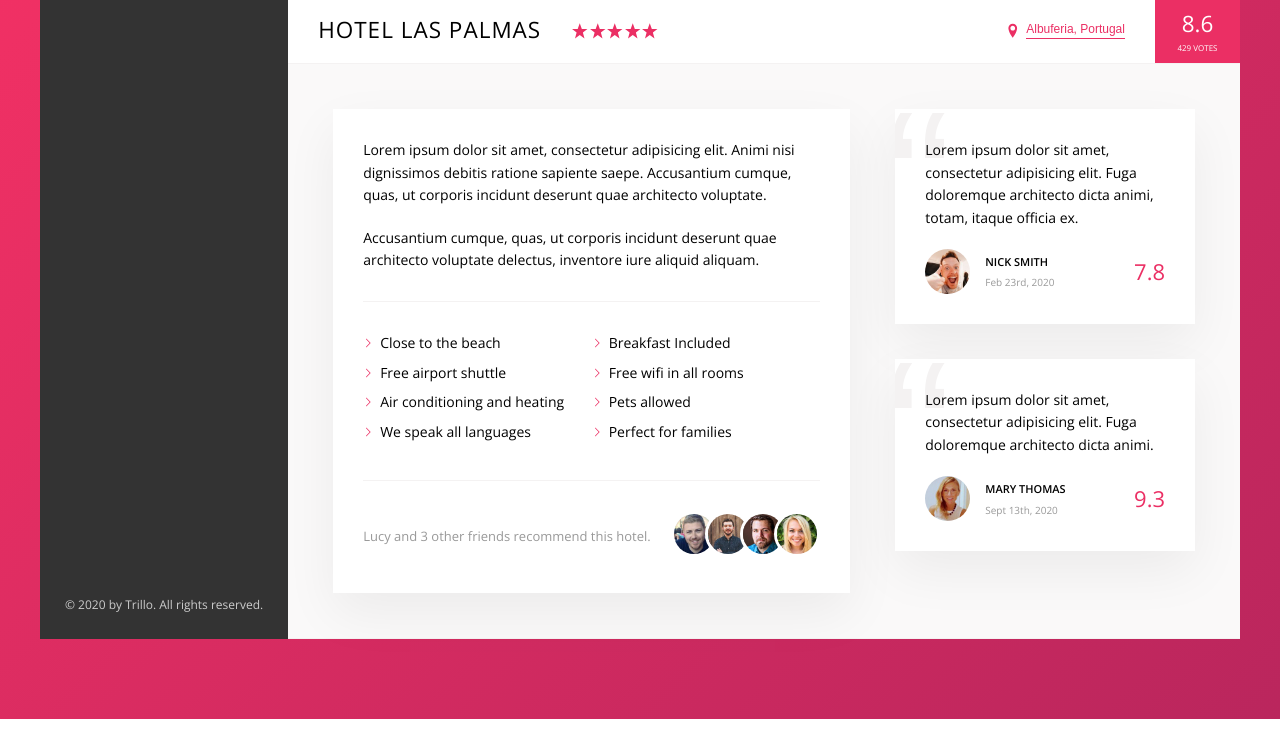
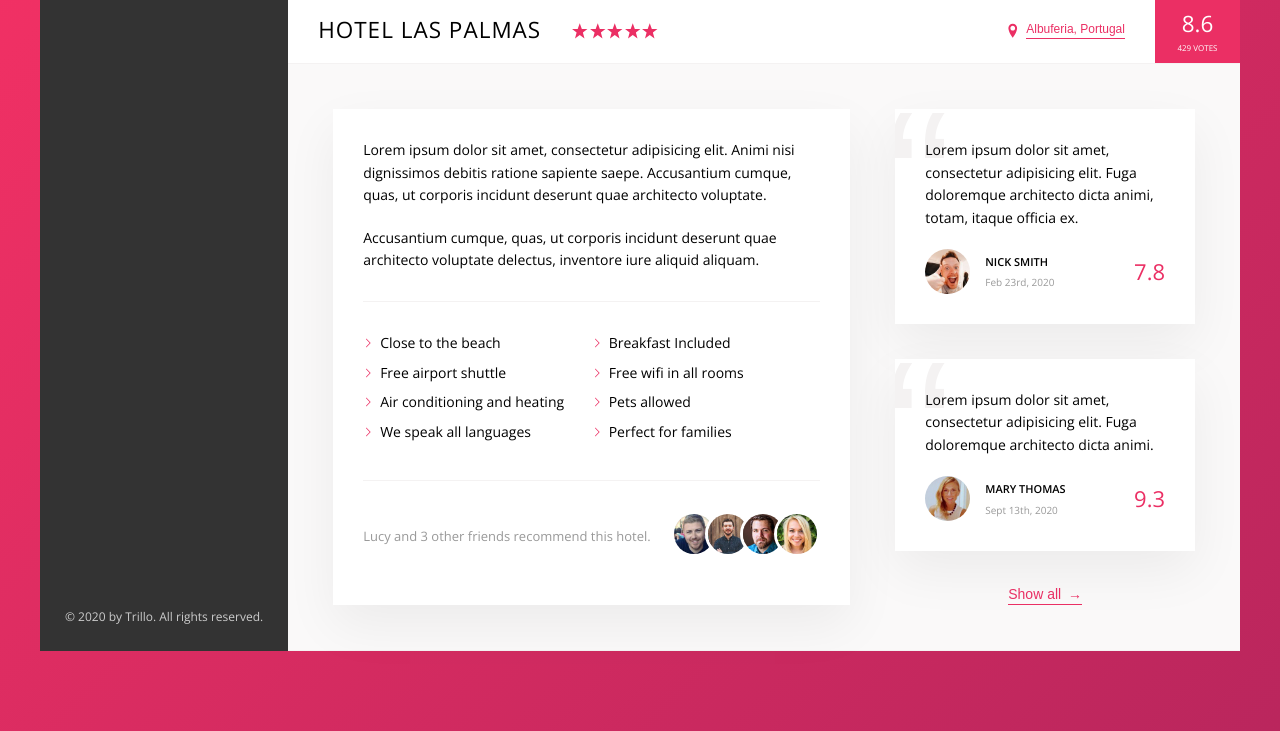
Before and after one commit to chamikabm/Trillo, a website: page index.html in a window 1280 px wide. Shown: the part 525-1256 px from the top of the page. Drawn offline with nearby package versions, Linux system fonts and the light colour scheme.

Commit message:
Added changes for user reviews button.

```diff
--- a/index.html
+++ b/index.html
@@ -208,6 +208,7 @@
                                     <div class="review__rating">9.3</div>
                                 </figcaption>
                             </figure>
+                            <button class="btn-inline">Show all <span>&rarr;</span></button>
                         </div>
                     </div>
                 </main>
--- a/sass/_components.scss
+++ b/sass/_components.scss
@@ -351,8 +351,17 @@
   cursor: pointer;
   transition: all .2s;
 
+  & span {
+    margin-left: 3px;
+    transition: margin-left .2s;
+  }
+
   &:hover {
     color: var(--color-grey-dark-1);
+
+    span {
+      margin-left: 8px;
+    }
   }
 
   &:focus {
--- a/sass/_layout.scss
+++ b/sass/_layout.scss
@@ -62,4 +62,13 @@
   // flex: <flex-grow>
   // flex: 1 - Take the full available space.
   flex: 1;
+
+  display: flex;
+  flex-direction: column;
+
+  // If don't set the "align-items: center" property, the button at the bottom will
+  // stretch out it's full width horizontally, because "align-items" default value is;
+  // "stretch", since we only want to take the button to take it's content width, we then
+  // need to set the "align-items: center", which will only takes the button content width.
+  align-items: center;
 }
```
Also changed, not shown: css/style.css.
